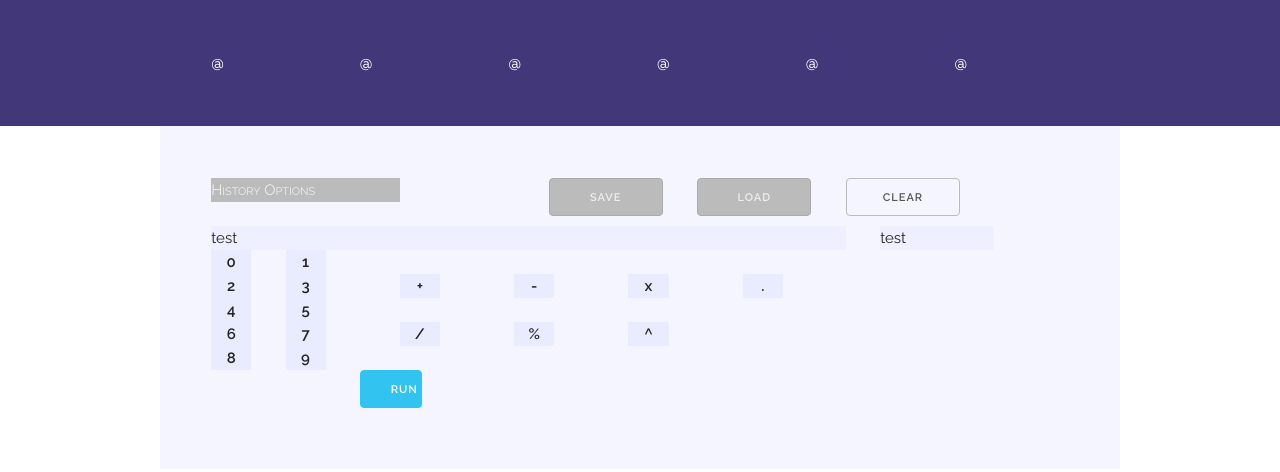
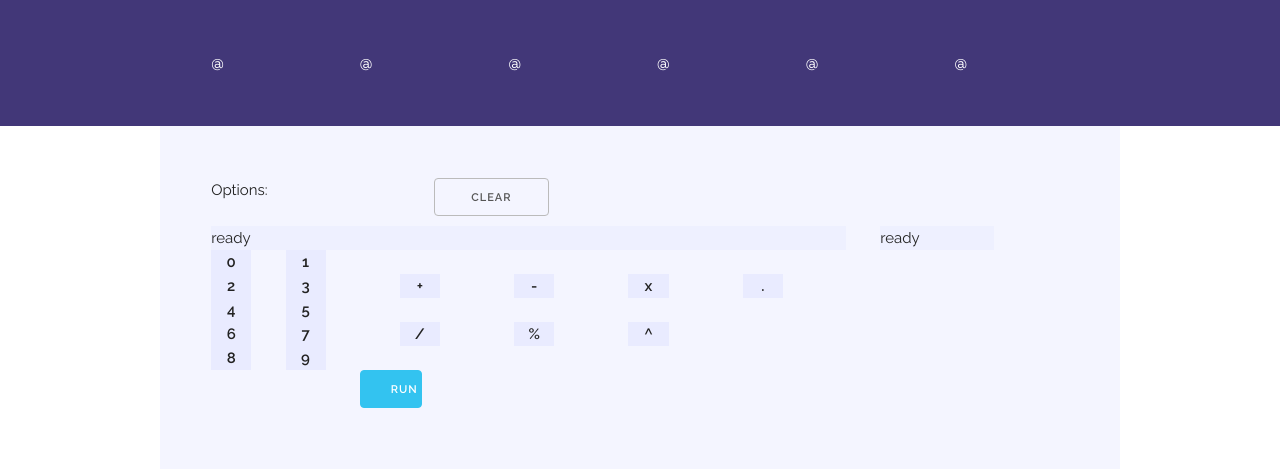
Before and after one commit to AmandaSnyder/historyCalc-a, a website: page HelloWorld/index.html in a window 1280 px wide. Drawn offline with nearby package versions, Linux system fonts and the light colour scheme.

Commit message:
Add files via upload
commented out debug related alerts to avoid user inconvenience. considering reimplementing them as console.logs instead.

```diff
--- a/HelloWorld/index.html
+++ b/HelloWorld/index.html
@@ -53,23 +53,17 @@
   </nav>
   <div class="container calc">
       <div class="row">
-          <div class="three columns wip">
-              History Options
+          <div class="three columns">
+              Options:
           </div>
-          <button id="histSave" class="two columns offset-by-two wip">
-              Save
-          </button>
-          <button id="histLoad" class="two columns wip">
-              Load
-          </button>
           <button id="clear" class="two columns">
               Clear
           </button>
 
       </div>
       <div class="row">
-          <div id="numericIO" class="nine columns calc">test</div>
-          <div id="answer" class="two columns calc">test</div>
+          <div id="numericIO" class="nine columns calc">ready</div>
+          <div id="answer" class="two columns calc">ready</div>
       </div>
       <div class="row">
         <div id="zero" class="one column numButton">
@@ -224,11 +218,12 @@
         //functions
         function clearInput() {
             inp = "";
-            window.alert("Ready for fresh input!");
+            answer.innerHTML = "ready";
+            //window.alert("Ready for fresh input!");
         };
         function addInput(c) {
         inp = inp + c;
-        window.alert(inp);
+        //window.alert(inp);
         };
         function updateInput() {
             document.getElementById("numericIO").innerHTML = inp;
```
